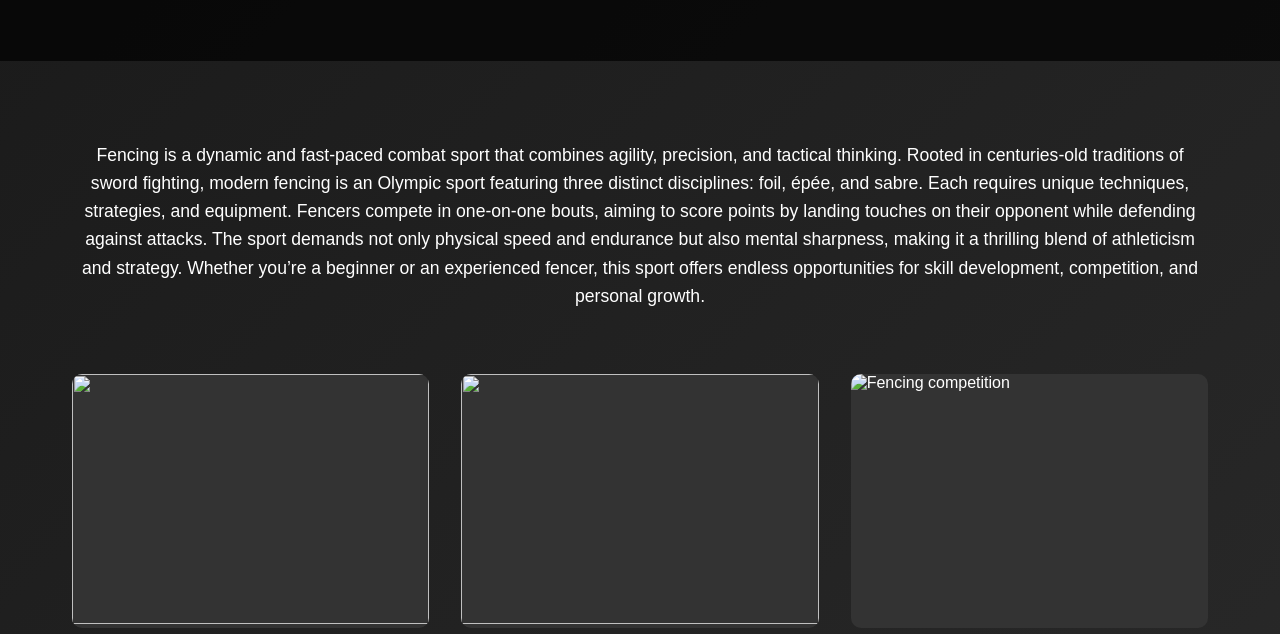
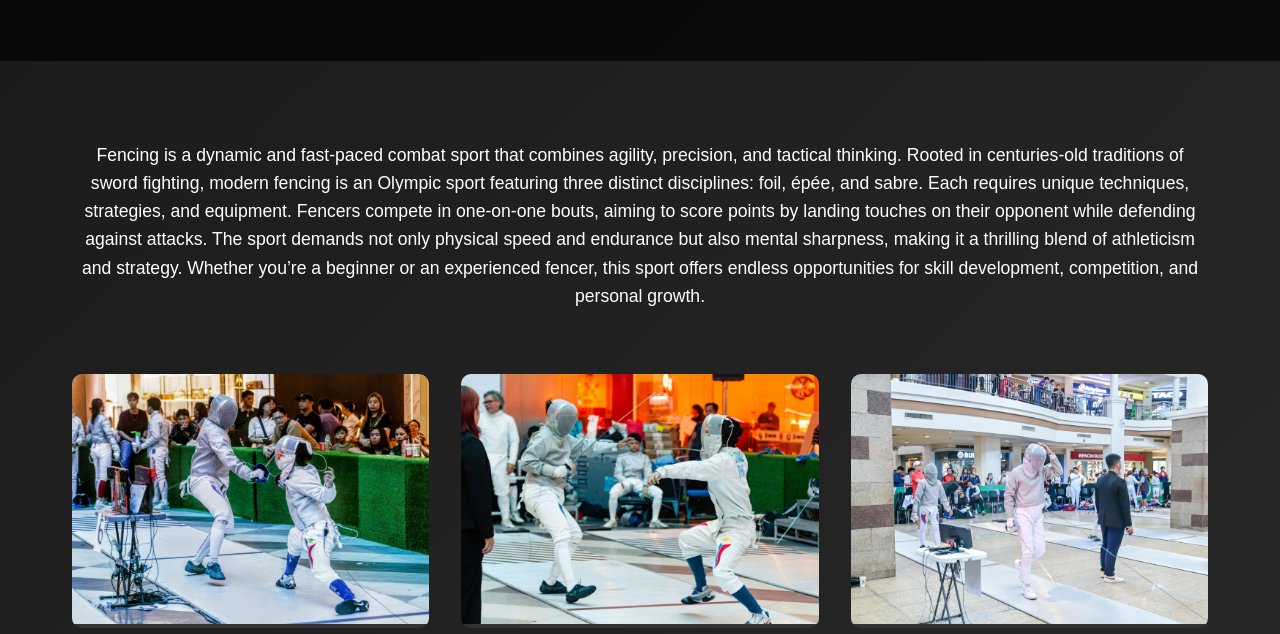
Before and after one commit to pumpkin670/Fencing.github.io, a plain HTML site: page index.html in a window 1280 px wide. Shown: the part 166-800 px from the top of the page. Drawn offline with Linux system fonts and the light colour scheme.

Commit message:
Update index.html

```diff
--- a/index.html
+++ b/index.html
@@ -135,13 +135,13 @@ Whether you’re a beginner or an experienced fencer, this sport offers endless
 
         <div class="media-grid">
             <div class="media-card">
-                <img src="/se/Messenger_creation_6367F6E3-3EA3-4716-A532-0E2AC328A383.jpeg">
+                <img src="Messenger_creation_6367F6E3-3EA3-4716-A532-0E2AC328A383.jpeg">
             </div>
             <div class="media-card">
-                <img src="/se/Messenger_creation_DAF50187-39A2-4277-A418-FF607388975C.jpeg">
+                <img src="Messenger_creation_DAF50187-39A2-4277-A418-FF607388975C.jpeg">
             </div>
             <div class="media-card">
-                <img src="/se/Messenger_creation_F0F7E9F2-93F9-4780-95C4-8F15034F3A69.jpeg" alt="Fencing competition">
+                <img src="Messenger_creation_F0F7E9F2-93F9-4780-95C4-8F15034F3A69.jpeg" alt="Fencing competition">
             </div>
         </div>
 
@@ -163,12 +163,12 @@ Whether you’re a beginner or an experienced fencer, this sport offers endless
         <div class="media-grid">
             <div class="media-card">
                 <div class="video-container">
-                    <iframe src="https://youtu.be/Q6-aH-op4g4?si=iw011zPINQVmhKkx" frameborder="0" allowfullscreen></iframe>
+                    <iframe src="https://m.youtube.com/watch?v=Q6-aH-op4g4&t=6s&pp=ygUVcnVsZXMgb2YgZmVuY2luZyBnYW1l" frameborder="0" allowfullscreen></iframe>
                 </div>
             </div>
             <div class="media-card">
                 <div class="video-container">
-                    <iframe src="https://youtube.com/watch?v=wojW_7fUMC4&si=dxD6d5m2vsteLIQ1" frameborder="0" allowfullscreen></iframe>
+                    <iframe src="https://m.youtube.com/watch?v=wojW_7fUMC4" frameborder="0" allowfullscreen></iframe>
                 </div>
             </div>
         </div>
```
